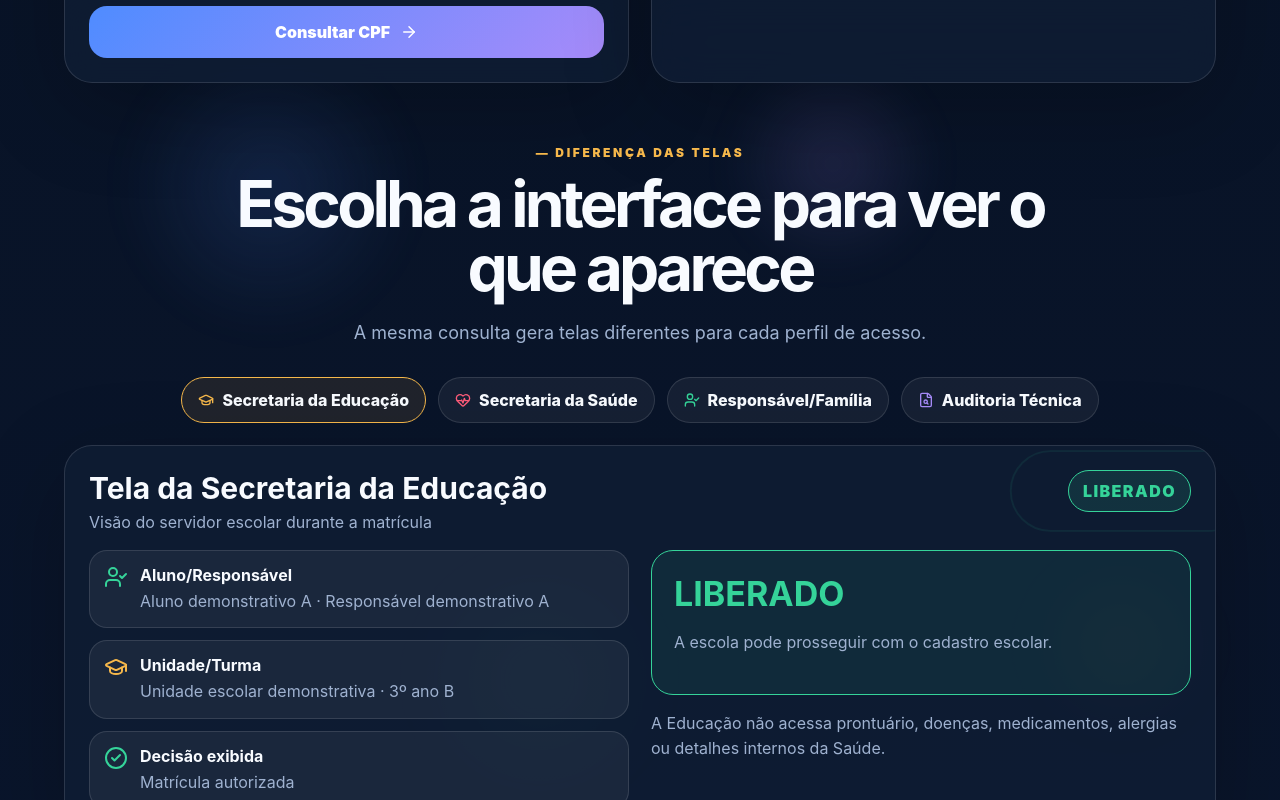
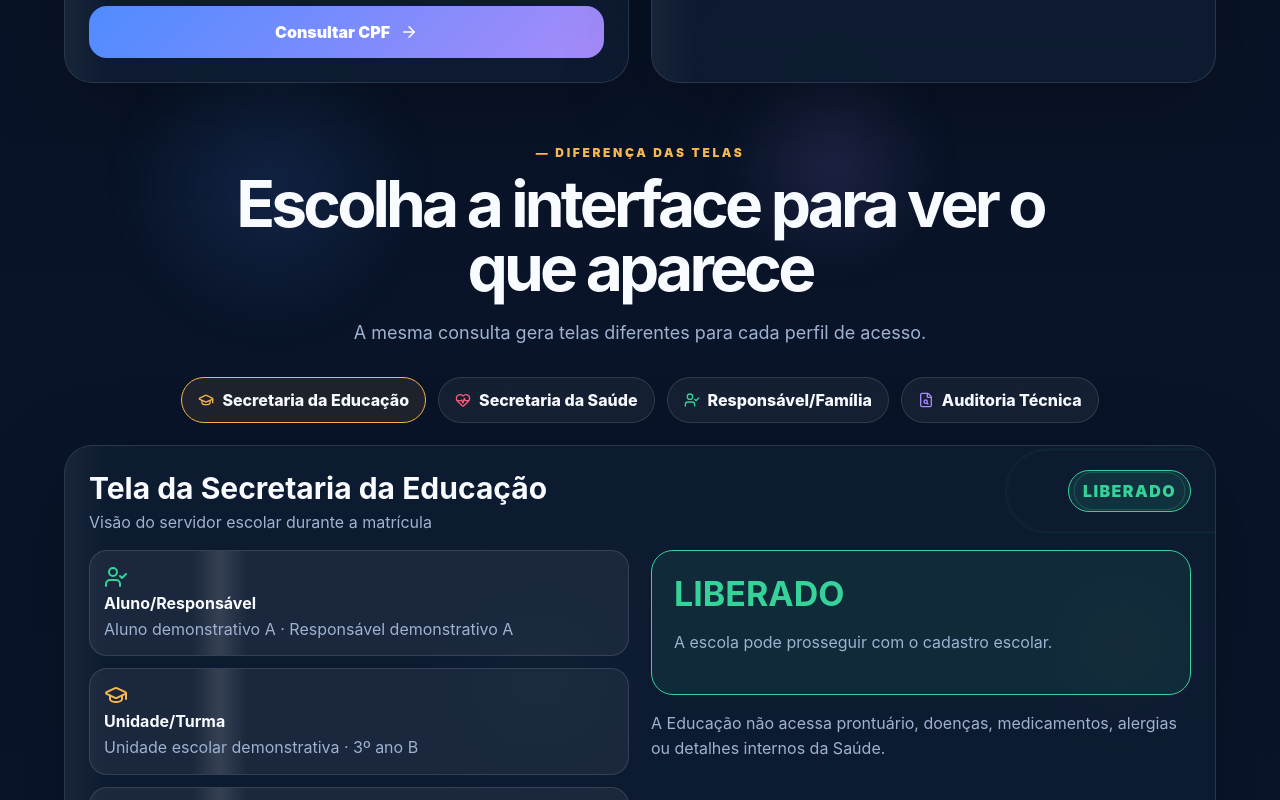
Before and after one commit to LucasDosea/integra-cpf-prototipo, a React (Vite) app: page / in a window 1280 px wide. Both pictures are taken after a click on the button "Secretaria da Educação". Shown: the part 1540-2340 px from the top of the page. Built offline with nearby package versions, Linux system fonts and the light colour scheme.

Commit message:
Update App.jsx

```diff
--- a/src/App.jsx
+++ b/src/App.jsx
@@ -199,7 +199,62 @@ function Card({ p, children, style, delay = 0 }) {
         ...style,
       }}
     >
-      {children}
+      {!reduce && (
+        <motion.div
+          aria-hidden="true"
+          initial={{ x: "-120%", opacity: 0 }}
+          whileInView={{ x: "120%", opacity: [0, 0.45, 0] }}
+          viewport={{ once: false, amount: 0.25 }}
+          transition={{ duration: 2.8, repeat: Infinity, repeatDelay: 5.5, ease: "easeInOut" }}
+          style={{
+            position: "absolute",
+            top: 0,
+            bottom: 0,
+            width: 90,
+            transform: "skewX(-18deg)",
+            background: "linear-gradient(90deg, transparent, rgba(255,255,255,.16), transparent)",
+            pointerEvents: "none",
+            zIndex: 0,
+          }}
+        />
+      )}
+      <div style={{ position: "relative", zIndex: 1 }}>{children}</div>
+    </motion.div>
+  );
+}
+
+function AnimatedBlock({ p, children, style, danger = false, delay = 0 }) {
+  const reduce = useReducedMotion();
+  return (
+    <motion.div
+      initial={reduce ? false : { opacity: 0, y: 10, scale: 0.985, filter: "blur(4px)" }}
+      whileInView={reduce ? undefined : { opacity: 1, y: 0, scale: 1, filter: "blur(0px)" }}
+      whileHover={reduce ? undefined : { y: -2, scale: 1.01, borderColor: danger ? p.red : p.blue }}
+      viewport={{ once: true, margin: "-60px" }}
+      transition={{ duration: 0.42, delay, ease: [0.16, 1, 0.3, 1] }}
+      style={{
+        position: "relative",
+        overflow: "hidden",
+        ...style,
+      }}
+    >
+      {!reduce && (
+        <motion.span
+          aria-hidden="true"
+          animate={{ x: ["-140%", "160%"] }}
+          transition={{ duration: 3.4, repeat: Infinity, repeatDelay: 6, ease: "easeInOut" }}
+          style={{
+            position: "absolute",
+            top: 0,
+            bottom: 0,
+            width: 55,
+            transform: "skewX(-18deg)",
+            background: "linear-gradient(90deg, transparent, rgba(255,255,255,.12), transparent)",
+            pointerEvents: "none",
+          }}
+        />
+      )}
+      <div style={{ position: "relative", zIndex: 1 }}>{children}</div>
     </motion.div>
   );
 }
@@ -406,7 +461,8 @@ function StatusBurst({ p, color, status }) {
 
 function SessionCard({ p, title, lines, highlight }) {
   return (
-    <div
+    <AnimatedBlock
+      p={p}
       style={{
         padding: 16,
         borderRadius: 18,
@@ -431,7 +487,7 @@ function SessionCard({ p, title, lines, highlight }) {
           {l}
         </div>
       ))}
-    </div>
+    </AnimatedBlock>
   );
 }
 
@@ -439,6 +495,7 @@ function ProcessStep({ p, active, done, icon, title, text, color, index }) {
   return (
     <motion.div
       animate={{ opacity: active ? 1 : 0.45, x: active ? 0 : -8, scale: active ? 1 : 0.985 }}
+      whileHover={{ x: active ? 4 : 0, scale: active ? 1.01 : 0.985 }}
       transition={{ duration: 0.35, delay: index * 0.05 }}
       style={{
         display: "flex",
@@ -532,13 +589,17 @@ function FlowRail({ p, stage }) {
 
 function MiniRow({ p, icon, label, value, danger }) {
   return (
-    <div style={{ display: "flex", gap: 12, padding: 14, borderRadius: 18, background: p.soft, border: `1px solid ${danger ? p.red : p.line}` }}>
+    <AnimatedBlock
+      p={p}
+      danger={danger}
+      style={{ display: "flex", gap: 12, padding: 14, borderRadius: 18, background: p.soft, border: `1px solid ${danger ? p.red : p.line}` }}
+    >
       <div>{icon}</div>
       <div>
         <strong>{label}</strong>
         <p style={{ margin: "5px 0 0", color: danger ? p.red : p.muted, lineHeight: 1.45 }}>{value}</p>
       </div>
-    </div>
+    </AnimatedBlock>
   );
 }
 
@@ -634,10 +695,15 @@ function AuditView({ p, r, eventTime, token, denied, logs, protocol }) {
       <div className="grid2">
         <div style={{ display: "grid", gap: 10 }}>
           {rows.map(([k, v]) => (
-            <div key={k} style={{ display: "grid", gridTemplateColumns: "145px 1fr", gap: 12, padding: "13px 14px", borderRadius: 14, background: p.soft, border: `1px solid ${p.line}` }}>
+            <motion.div
+              key={k}
+              whileHover={{ x: 4, borderColor: p.blue }}
+              transition={{ duration: 0.2 }}
+              style={{ display: "grid", gridTemplateColumns: "145px 1fr", gap: 12, padding: "13px 14px", borderRadius: 14, background: p.soft, border: `1px solid ${p.line}` }}
+            >
               <strong style={{ color: p.muted }}>{k}</strong>
               <span style={{ fontFamily: k === "Token" || k === "Protocolo" ? "ui-monospace, SFMono-Regular, Menlo, monospace" : "inherit" }}>{v}</span>
-            </div>
+            </motion.div>
           ))}
         </div>
         <div style={{ display: "grid", gap: 10 }}>
@@ -649,6 +715,8 @@ function AuditView({ p, r, eventTime, token, denied, logs, protocol }) {
                 initial={{ opacity: 0, x: 20, scale: 0.98 }}
                 animate={{ opacity: 1, x: 0, scale: 1 }}
                 exit={{ opacity: 0, x: -20 }}
+                whileHover={{ x: -4, scale: 1.01 }}
+                transition={{ duration: 0.24 }}
                 style={{
                   padding: 13,
                   borderRadius: 14,
@@ -681,8 +749,17 @@ function CompareCard({ p, icon, title, items }) {
       {icon}
       <h3>{title}</h3>
       <ul style={{ margin: 0, paddingLeft: 18, color: p.muted, lineHeight: 1.75 }}>
-        {items.map((i) => (
-          <li key={i}>{i}</li>
+        {items.map((i, index) => (
+          <motion.li
+            key={i}
+            initial={{ opacity: 0, x: -8 }}
+            whileInView={{ opacity: 1, x: 0 }}
+            whileHover={{ x: 4, color: p.text }}
+            viewport={{ once: true }}
+            transition={{ duration: 0.28, delay: index * 0.04 }}
+          >
+            {i}
+          </motion.li>
         ))}
       </ul>
     </Card>
```
